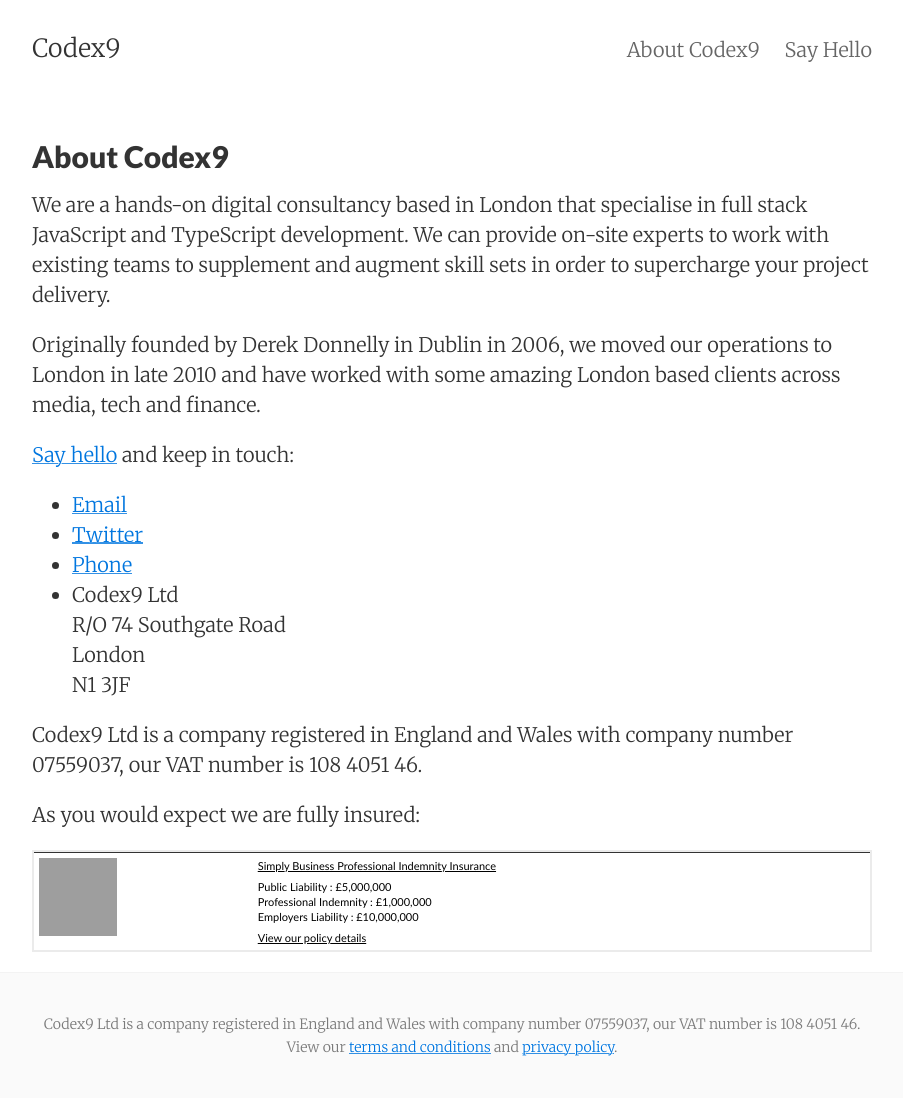
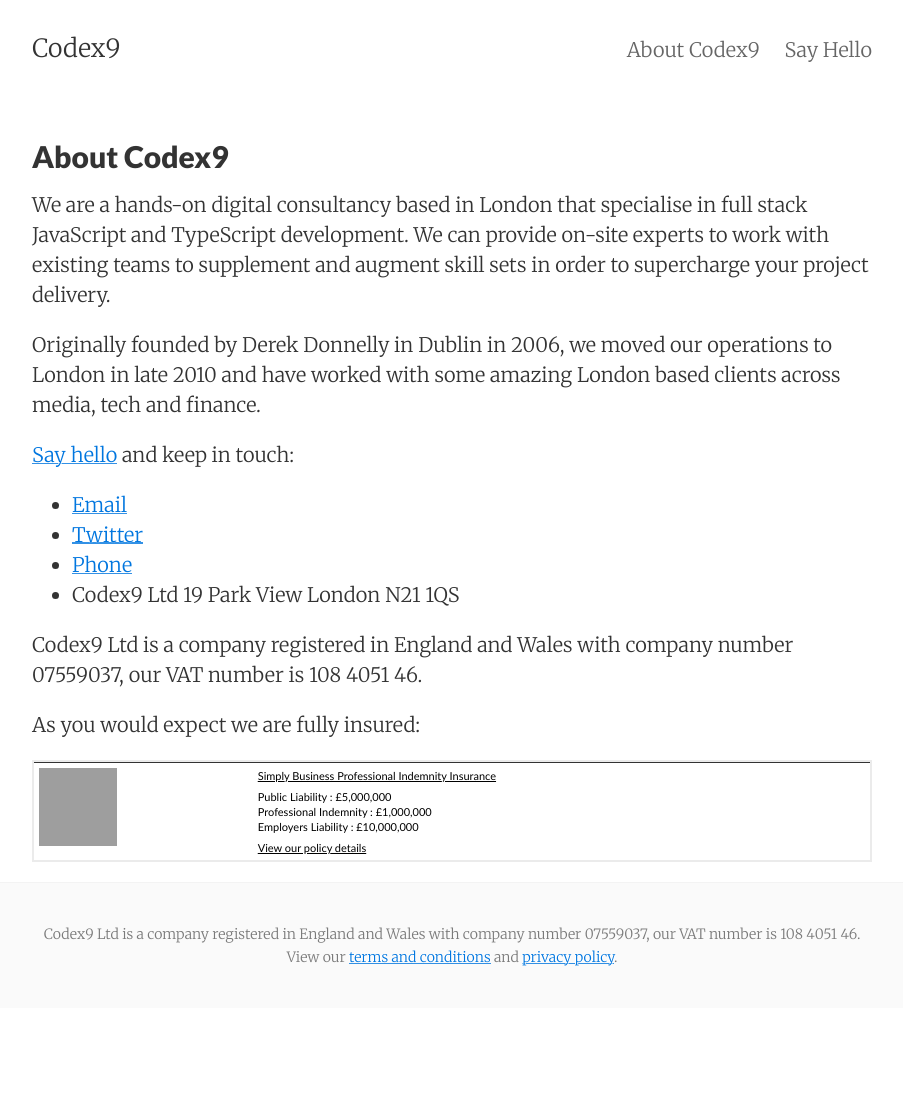
Before and after one commit to derekdon/codex9.github.io, a Jekyll site: the page built from about.md, in a window 1280 px wide. Shown: the whole page, without its empty margins (188-1091 px from the left). Built offline with Jekyll 4.4.1, drawn with Linux system fonts in a browser that asks for light colours; after the commit the page ends 1008 px from its top, so only the background shows below that; grey boxes are pictures that could not be loaded.

Commit message:
Update about.md

```diff
--- a/about.md
+++ b/about.md
@@ -18,9 +18,9 @@
 * [Twitter](https://twitter.com/Codex9Ltd)
 * [Phone](tel:+447963262537)
 * Codex9 Ltd
-  R/O 74 Southgate Road
+  19 Park View
   London
-  N1 3JF
+  N21 1QS
 
 Codex9 Ltd is a company registered in England and Wales with company number 07559037, our VAT number is 108 4051 46.
 
```
